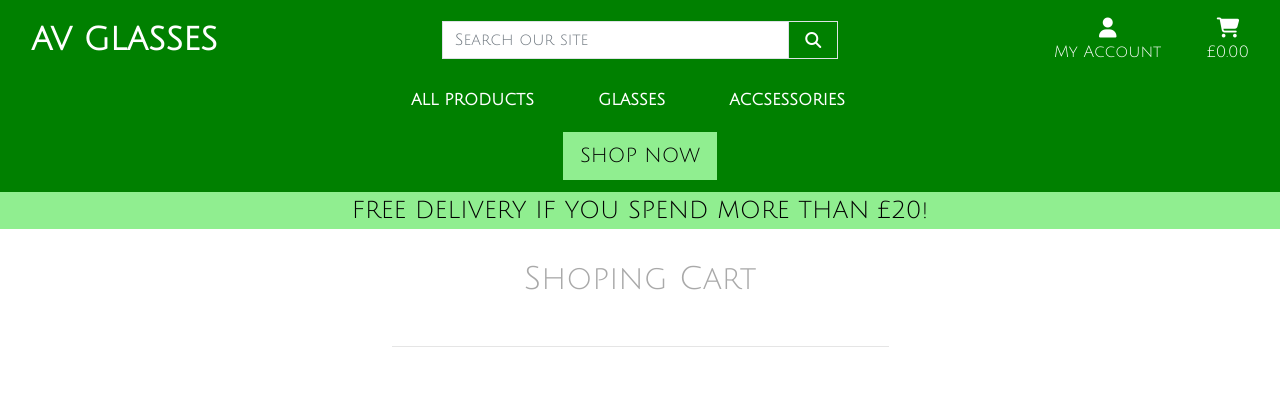
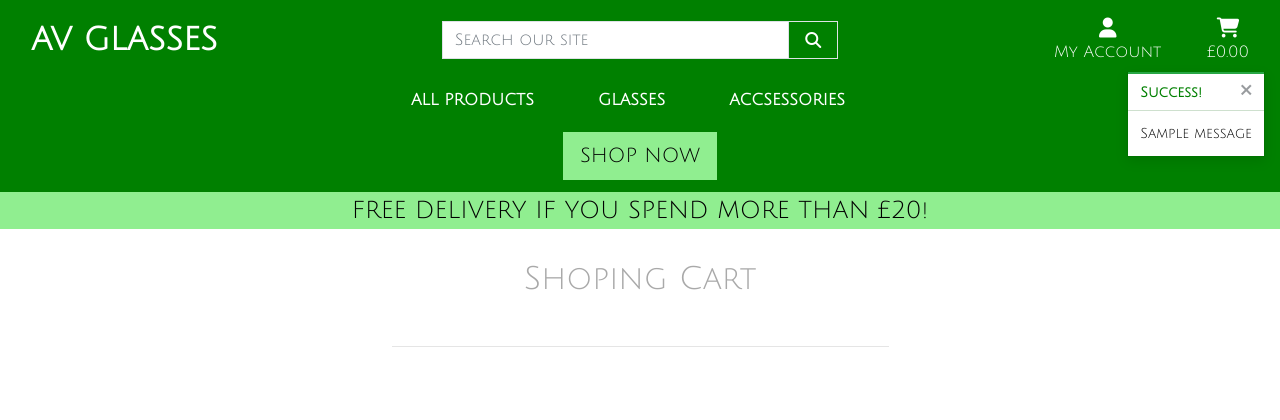
Before and after one commit to atvars/av_glasses, a Django app: page /cart/ in a window 1280 px wide. Shown: the top 420 px of the page. Run offline with Django 3.2, Linux system fonts and the light colour scheme; tables that the repository leaves empty hold one stand-in row (values such as "Sample post"); one stand-in notice (Sample message) is shown; some libraries are stand-ins or nearby versions.

Commit message:
added toasts

```diff
--- a/av_glasses/settings.py
+++ b/av_glasses/settings.py
@@ -74,6 +74,8 @@ TEMPLATES = [
         },
     },
 ]
+
+MESSAGE_STORAGE = 'django.contrib.messages.storage.session.SessionStorage'
 
 AUTHENTICATION_BACKENDS = (
     # Needed to login by username in Django admin, regardless of `allauth`
--- a/cart/views.py
+++ b/cart/views.py
@@ -1,6 +1,7 @@
 from django.shortcuts import render, redirect, reverse, HttpResponse
+from django.contrib import messages
 
-
+from products.models import Product
 # Create your views here.
 
 
@@ -12,7 +13,7 @@ def view_cart(request):
 
 def add_to_cart(request, item_id):
     """ Add a quantity of the specified product to the shopping cart """
-
+    product = Product.objects.get(pk=item_id)
     quantity = int(request.POST.get('quantity'))
     redirect_url = request.POST.get('redirect_url')
     cart = request.session.get('cart', {})
@@ -21,6 +22,7 @@ def add_to_cart(request, item_id):
         cart[item_id] += quantity
     else:
         cart[item_id] = quantity
+        messages.success(request, f'You aded {product.name} to your shoping cart')
 
     request.session['cart'] = cart
     print(request.session['cart'])
--- a/static/css/base.css
+++ b/static/css/base.css
@@ -82,6 +82,14 @@ body {
     color: green !important;
 }
 
+.text-red{
+    color: red !important;
+}
+
+.text-yellow{
+    color: darkgoldenrod !important;
+}
+
 .basic{
     font-size: 12px;
 }
@@ -136,6 +144,22 @@ body {
     cursor: pointer;
 }
 
+/* ------------------------------- bootstrap toasts */
+
+.message-container {
+    position: fixed;
+    top: 72px;
+    right: 15px;
+    z-index: 99999999999;
+}
+
+.my-toast {
+    overflow: visible;
+}
+
+.toast-capper {
+    height: 2px;
+}
 
 /* -------------------------------- Media Queries */
 
--- a/templates/base.html
+++ b/templates/base.html
@@ -119,7 +119,21 @@
     </header>
 
     {% if messages %}
-        <div class="message-container"></div>
+         <div class="message-container">
+            {% for message in messages %}
+                {% with message.level as level %}
+                    {% if level == 40 %}
+                        {% include 'includes/toasts/error.html' %}
+                    {% elif level == 30 %}
+                        {% include 'includes/toasts/warning.html' %}
+                    {% elif level == 25 %}
+                        {% include 'includes/toasts/success.html' %}
+                    {% else %}
+                        {% include 'includes/toasts/info.html' %}
+                    {% endif %}
+                {% endwith %}
+            {% endfor %}
+        </div>
     {% endif %}
 
     {% block page_header %}
@@ -129,6 +143,9 @@
     {% endblock %}
 
     {% block postloadjs %}
+        <script type="text/javascript">
+            $('.toast').toast('show');
+        </script>
     {% endblock %}
 
 
--- /dev/null
+++ b/templates/includes/toasts/success.html
@@ -0,0 +1,13 @@
+<div class="toast my-toast rounded-0 border-top-0" data-autohide="false">
+    <div class="arrow-up arrow-success"></div>
+    <div class="w-100 toast-capper bg-success"></div>
+    <div class="toast-header bg-white text-dark">
+        <strong class="mr-auto text-green">Success!</strong>
+        <button type="button" class="ml-2 mb-1 close text-dark" data-dismiss="toast" aria-label="Close">
+            <span aria-hidden="true">&times;</span>
+        </button>
+    </div>
+    <div class="toast-body bg-white text-black">
+        {{ message }}
+    </div>
+</div>
```
Also changed, not shown: templates/includes/toasts/error.html (added, +13 -0 lines), templates/includes/toasts/info.html (added, +13 -0 lines), templates/includes/toasts/warning.html (added, +13 -0 lines).
